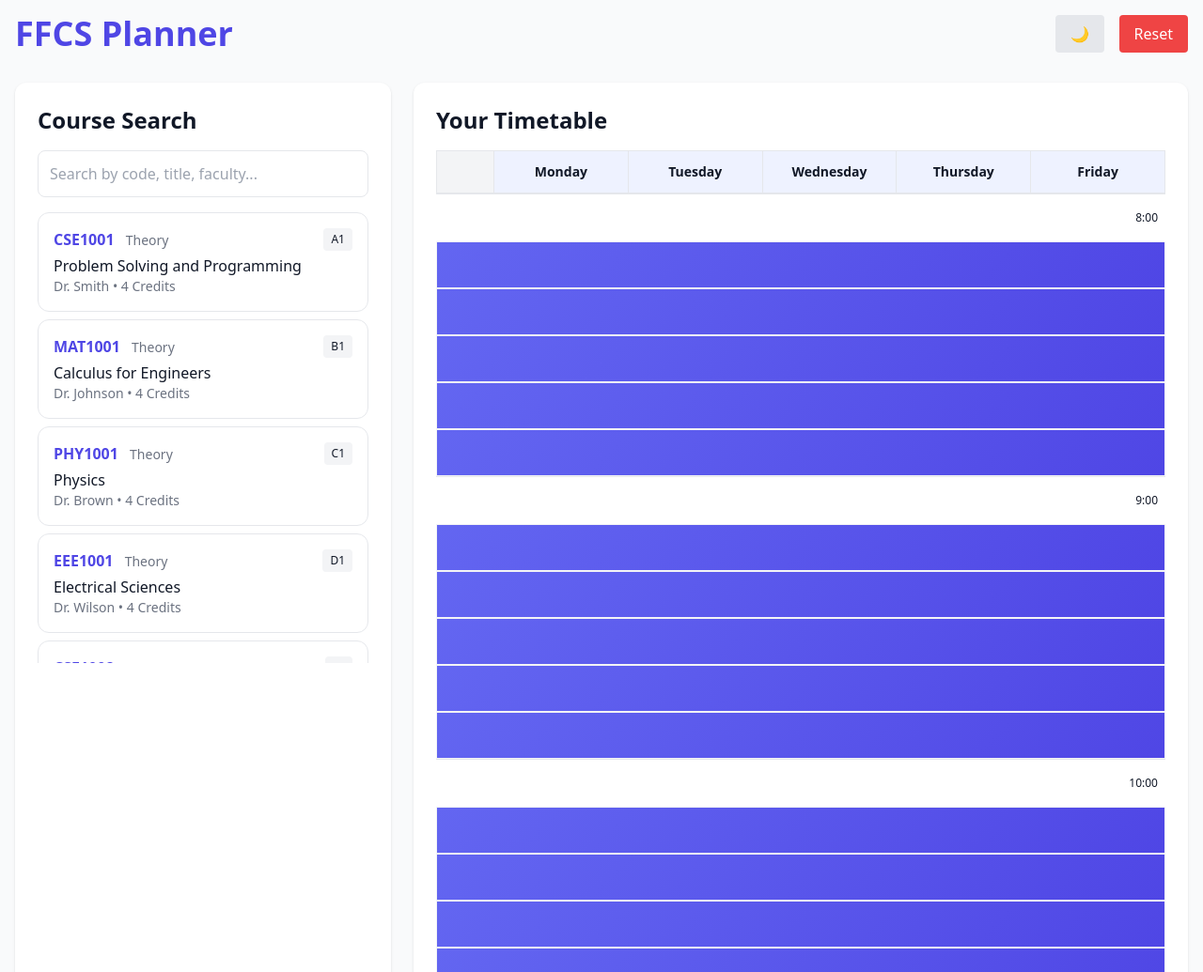
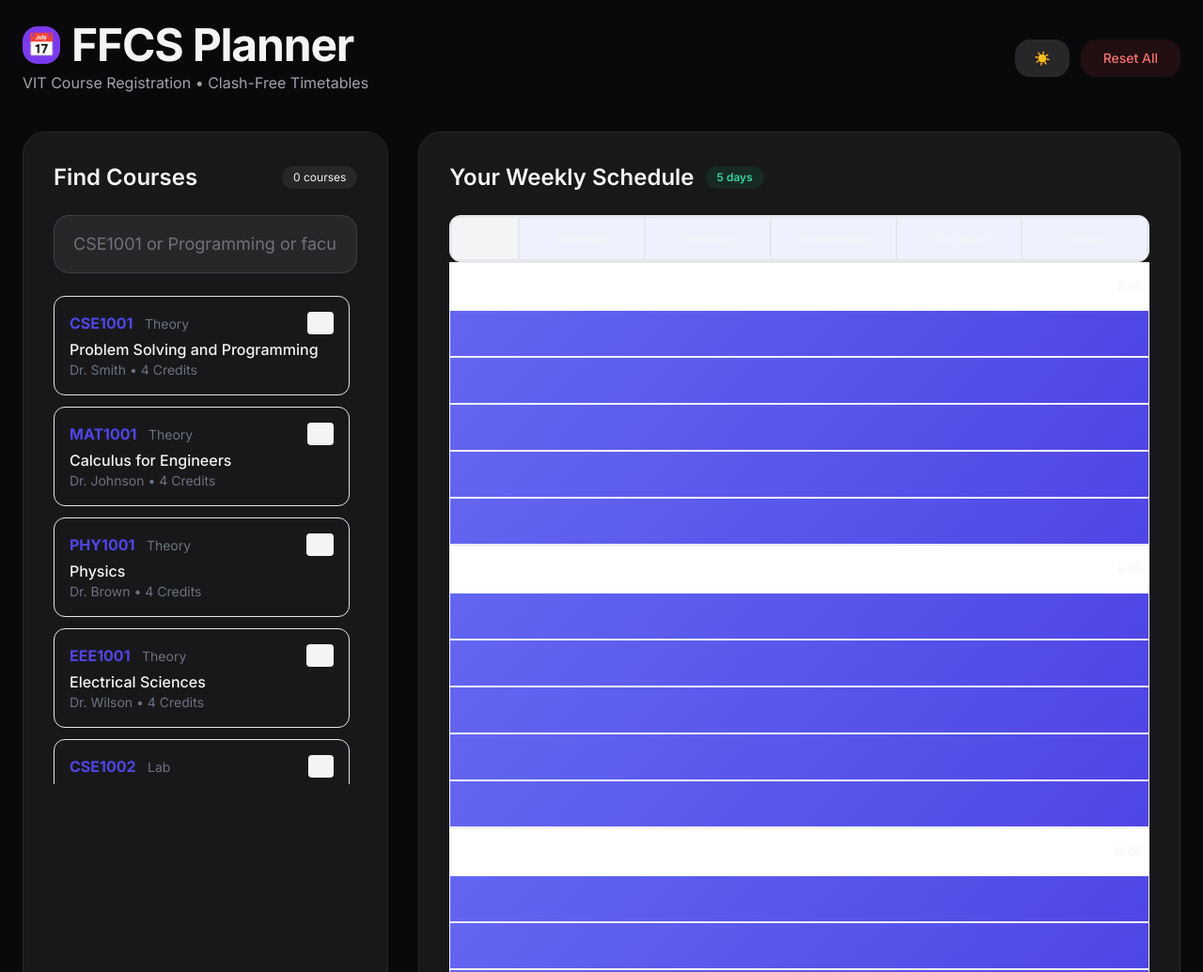
Before and after one commit to tsunade601/ffcs-planner, a plain HTML site: page index.html in a window 1280 px wide. Shown: the top 1035 px of the page at 94% size. Drawn offline with nearby package versions, Linux system fonts and the light colour scheme.

Commit message:
Modernize index.html with sleek dark design, better typography, and improved layout

```diff
--- a/index.html
+++ b/index.html
@@ -3,34 +3,84 @@
 <head>
     <meta charset="UTF-8">
     <meta name="viewport" content="width=device-width, initial-scale=1.0">
-    <title>FFCS Planner</title>
+    <title>FFCS Planner • VIT Timetable</title>
     <script src="https://cdn.tailwindcss.com"></script>
     <link rel="stylesheet" href="styles.css">
+    <style>
+        @import url('https://fonts.googleapis.com/css2?family=Inter:wght@400;500;600;700&display=swap');
+        body { font-family: 'Inter', system-ui, sans-serif; }
+        .timetable-grid {
+            display: grid;
+            grid-template-columns: 70px repeat(5, 1fr);
+            gap: 2px;
+            background: #e5e7eb;
+            padding: 2px;
+            border-radius: 12px;
+            overflow: hidden;
+        }
+        .course-slot {
+            background: linear-gradient(135deg, #4f46e5, #6366f1);
+            color: white;
+            display: flex;
+            align-items: center;
+            justify-content: center;
+            font-size: 0.75rem;
+            line-height: 1.1;
+            text-align: center;
+            padding: 6px;
+            cursor: pointer;
+            transition: all 0.2s;
+        }
+        .course-slot:hover { transform: scale(1.02); }
+    </style>
 </head>
-<body class="bg-gray-50 dark:bg-gray-900 text-gray-900 dark:text-gray-100">
-    <div class="max-w-7xl mx-auto p-4">
-        <header class="flex justify-between items-center mb-8">
-            <h1 class="text-4xl font-bold text-indigo-600">FFCS Planner</h1>
-            <div class="flex gap-4">
-                <button onclick="toggleDarkMode()" class="px-4 py-2 bg-gray-200 dark:bg-gray-700 rounded">🌙</button>
-                <button onclick="resetTimetable()" class="px-4 py-2 bg-red-500 text-white rounded">Reset</button>
+<body class="bg-zinc-950 text-zinc-100 min-h-screen">
+    <div class="max-w-7xl mx-auto p-6">
+        <!-- Header -->
+        <div class="flex items-center justify-between mb-10">
+            <div>
+                <div class="flex items-center gap-3">
+                    <div class="w-10 h-10 bg-violet-600 rounded-2xl flex items-center justify-center text-2xl">📅</div>
+                    <h1 class="text-5xl font-bold tracking-tight">FFCS Planner</h1>
+                </div>
+                <p class="text-zinc-400 mt-1">VIT Course Registration • Clash-Free Timetables</p>
             </div>
-        </header>
+            <div class="flex items-center gap-3">
+                <button onclick="toggleDarkMode()" id="themeBtn" class="px-5 py-2.5 bg-zinc-800 hover:bg-zinc-700 rounded-2xl flex items-center gap-2 text-sm font-medium transition-colors">
+                    <span>☀️</span>
+                </button>
+                <button onclick="resetTimetable()" class="px-6 py-2.5 bg-red-500/10 hover:bg-red-500/20 text-red-400 rounded-2xl flex items-center gap-2 text-sm font-medium transition-colors">
+                    Reset All
+                </button>
+            </div>
+        </div>
 
-        <div class="grid grid-cols-1 lg:grid-cols-12 gap-6">
-            <!-- Sidebar: Course Search -->
-            <div class="lg:col-span-4 bg-white dark:bg-gray-800 p-6 rounded-xl shadow">
-                <h2 class="text-2xl font-semibold mb-4">Course Search</h2>
-                <input id="searchInput" type="text" placeholder="Search by code, title, faculty..."
-                       class="w-full p-3 border rounded-lg mb-4 focus:outline-none focus:ring-2 focus:ring-indigo-500 dark:bg-gray-700">
-                <div id="courseList" class="max-h-[60vh] overflow-auto space-y-2"></div>
+        <div class="grid grid-cols-1 xl:grid-cols-12 gap-8">
+            <!-- Search Sidebar -->
+            <div class="xl:col-span-4 bg-zinc-900 rounded-3xl p-8 border border-zinc-800">
+                <div class="flex justify-between items-center mb-6">
+                    <h2 class="text-2xl font-semibold">Find Courses</h2>
+                    <span id="resultsCount" class="text-xs bg-zinc-800 px-3 py-1 rounded-full">0 courses</span>
+                </div>
+                <input id="searchInput" type="text"
+                       class="w-full bg-zinc-800 border border-zinc-700 focus:border-violet-500 rounded-2xl px-5 py-4 text-lg placeholder-zinc-500 focus:outline-none"
+                       placeholder="CSE1001 or Programming or faculty name...">
+                <div id="courseList" class="mt-6 space-y-3 max-h-[calc(100vh-280px)] overflow-auto pr-2"></div>
             </div>
 
-            <!-- Main Timetable -->
-            <div class="lg:col-span-8 bg-white dark:bg-gray-800 p-6 rounded-xl shadow">
-                <h2 class="text-2xl font-semibold mb-4">Your Timetable</h2>
-                <div id="timetable" class="overflow-auto"></div>
-                <div id="addedCourses" class="mt-6"></div>
+            <!-- Timetable Area -->
+            <div class="xl:col-span-8 space-y-6">
+                <div class="bg-zinc-900 rounded-3xl p-8 border border-zinc-800">
+                    <h2 class="text-2xl font-semibold mb-6 flex items-center gap-3">
+                        <span>Your Weekly Schedule</span>
+                        <span class="text-xs px-3 py-1 bg-emerald-500/10 text-emerald-400 rounded-full">5 days</span>
+                    </h2>
+                    <div id="timetable" class="overflow-x-auto"></div>
+                </div>
+
+                <div class="bg-zinc-900 rounded-3xl p-8 border border-zinc-800">
+                    <div id="addedCourses"></div>
+                </div>
             </div>
         </div>
     </div>
```
